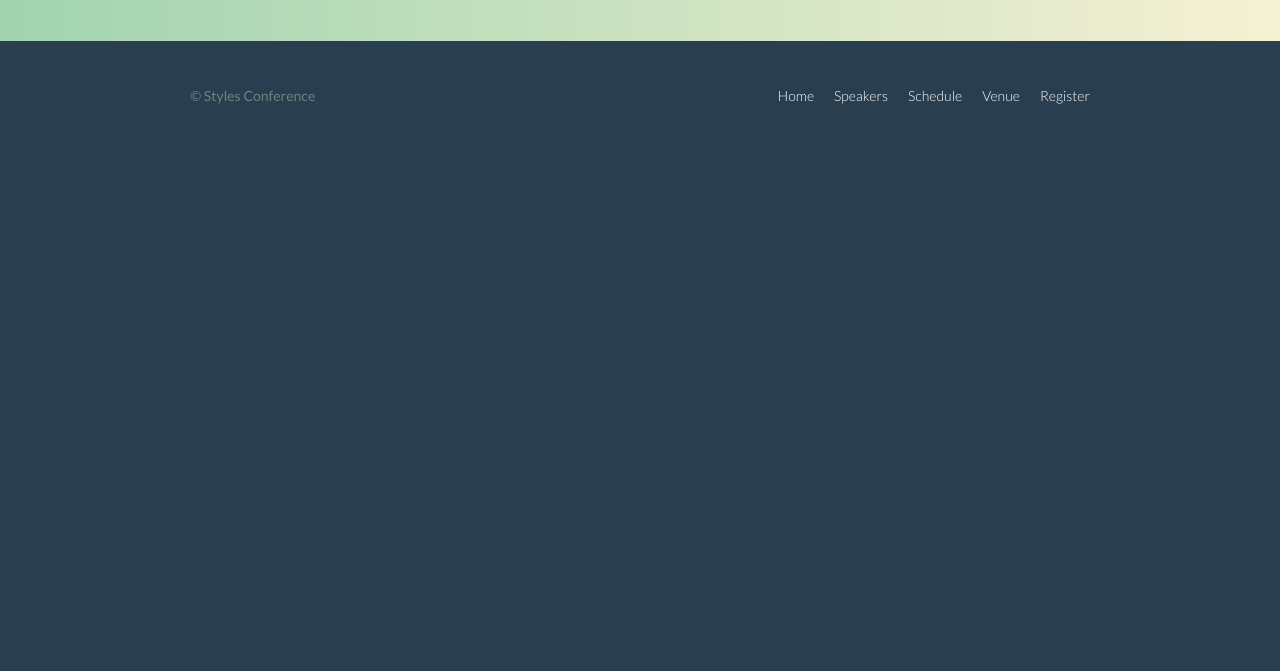
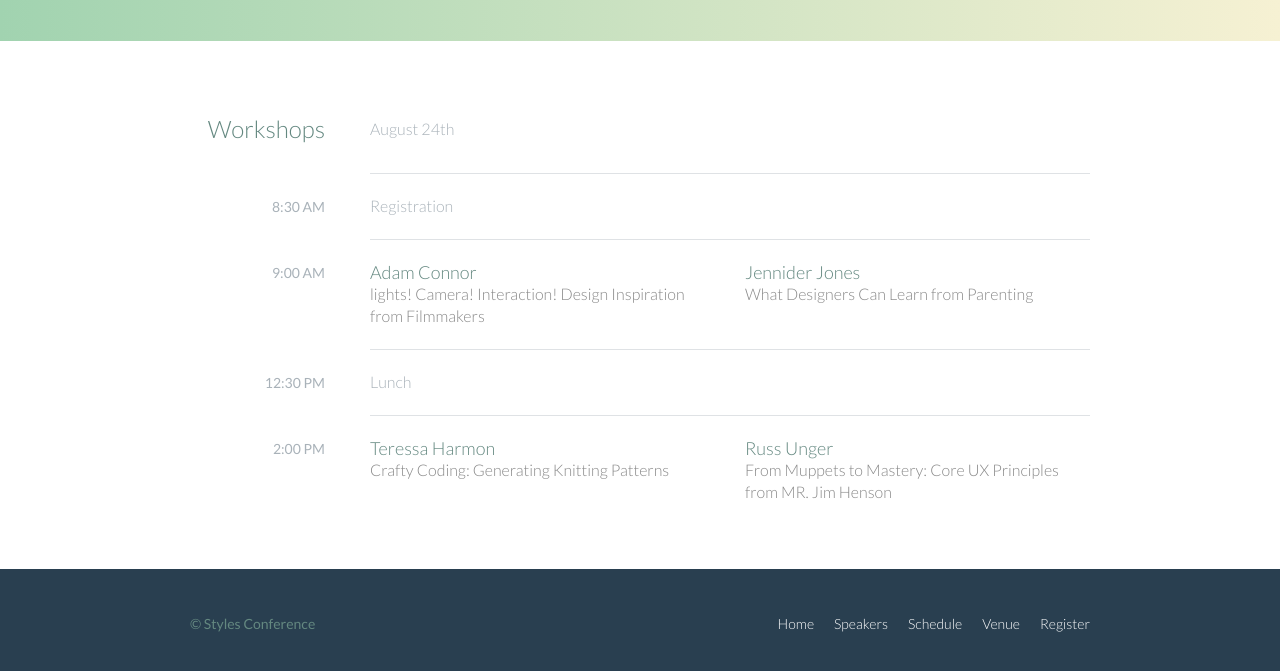
Before and after one commit to Istaak/learnLayout, a plain HTML site: page schedule.html in a window 1280 px wide. Shown: the part 355-1026 px from the top of the page. Before the commit the page ends 800 px from the top, so only its background shows below. Drawn offline with Linux system fonts and the light colour scheme.

Commit message:
Final Chapter

```diff
--- a/schedule.html
+++ b/schedule.html
@@ -35,6 +35,76 @@
         </div>
       </section>
 
+      <section class="row">
+        <div class="container">
+          <table>
+            <thead>
+              <tr>
+                <th scope="row">
+                   Workshops
+                 </th>
+                 <td class="schedule-offset" colspan="2">
+                   August 24th
+                 </td>
+              </tr>
+            </thead>
+            <tbody>
+              <tr>
+                <th scope="row">
+                  <time datetime="8:30:00">8:30 AM</time>
+                </th>
+                <td class="schedule-offset" colspan="2">
+                  Registration
+                </td>
+              </tr>
+              <tr>
+                <th scope="row">
+                  <time datetime="9:00:00">9:00 AM</time>
+                </th>
+                <td>
+                  <a href="speakers.html#shay-howe">
+                    <h4>Adam Connor</h4>
+                    lights! Camera! Interaction! Design Inspiration from Filmmakers
+                  </a>
+                </td>
+                <td>
+                <a href="speakers.html#shay-howe">
+                  <h4>Jennider Jones</h4>
+                    What Designers Can Learn from Parenting
+                </a>
+                </td>
+              </tr>
+              <tr>
+                <th scope="row">
+                  <time datetime="12:30:00">12:30 PM</time>
+                </th>
+                <td class="schedule-offset" colspan="2">
+                  Lunch
+                </td>
+              </tr>
+              <tr>
+                <th scope="row">
+                  <time datetime="14:00">2:00 PM</time>
+                </th>
+                <td>
+                  <a href="speakers.html#shay-howe">
+                    <h4>
+                      Teressa Harmon
+                    </h4>
+                    Crafty Coding: Generating Knitting Patterns
+                  </a>
+                </td>
+                <td>
+                  <a href="speakers.html#shay-howe">
+                    <h4>Russ Unger</h4>
+                    From Muppets to Mastery: Core UX Principles from MR. Jim Henson
+                  </a>
+                </td>
+              </tr>
+            </tbody>
+          </table>
+        </div>
+      </section>
 
       <footer class="primary-footer container group">
 
--- a/stylesheets/main.css
+++ b/stylesheets/main.css
@@ -229,6 +229,15 @@ cite, em{
   background: #fff;
   color: #648880;
 }
+.btn-default{
+  border: 0;
+  background: #648880;
+  padding: 11px 30px;
+  font-size: 14px;
+}
+.btn-default:hover{
+  background: #77a198;
+}
 /*
   ========================================
   Home
@@ -361,3 +370,123 @@ Primary header
 .venue-map{
   height: 264px;
 }
+
+/*
+  =============================================
+  Register
+  =============================================
+*/
+.why-attend{
+  list-style: square;
+  margin: 0 0 22px 30px;
+}
+
+form{
+  margin-bottom: 22px;
+}
+input,
+select,
+textarea{
+  font: 300 16px/22px "Lato", "Open Sans", "Helvetica Neue", Helvetica, Arial, sans-serif;
+}
+
+.register-group label{
+  color: #648880;
+  cursor: pointer;
+  font-weight: 400;
+}
+.register-group input,
+.register-group select,
+.register-group textarea{
+  border: 1px solid #c6c9cc;
+  border-radius: 5px;
+  color: #888;
+  display: block;
+  margin: 5px 0 27px 0;
+  padding: 5px 8px;
+}
+
+.register-group input,
+.register-group textarea{
+  width: 100%;
+}
+
+.register-group select{
+  height: 34px;
+  width: 60px;
+}
+
+.register-group textarea{
+  height: 78px;
+}
+/*
+  ==================================
+  Schedule
+  ==================================
+*/
+
+table{
+  margin-bottom: 44px;
+  width: 100%;
+}
+
+table:last-child{
+  margin-bottom: 0;
+}
+
+th,
+td{
+  padding-bottom: 22px;
+  vertical-align: top;
+}
+th{
+  padding-right: 45px;
+  text-align: right;
+  width: 20%;
+}
+td{
+  width: 40%;
+}
+
+thead{
+  line-height: 44px;
+}
+thead th{
+  color: #648880;
+  font-size: 24px;
+}
+
+tbody th{
+  color: #a9b2b9;
+  font-size: 14px;
+  font-weight: 400;
+  padding-top: 22px;
+  text-transform: uppercase;
+}
+
+tbody td{
+  border-top: 1px solid #dfe2e5;
+  padding-top: 21px;
+}
+
+tbody td:first-of-type{
+  padding-right: 15px;
+}
+tbody td:last-of-type{
+  padding-left: 15px;
+}
+
+tbody td:only-of-type{
+  padding-left: 0;
+  padding-right: 0;
+}
+table a{
+  color: #888;
+}
+
+table h4{
+  margin-bottom: 0;
+}
+.schedule-offset{
+  color: #a9b2b9;
+}
```
Also changed, not shown: register.html (+52 -0 lines).
